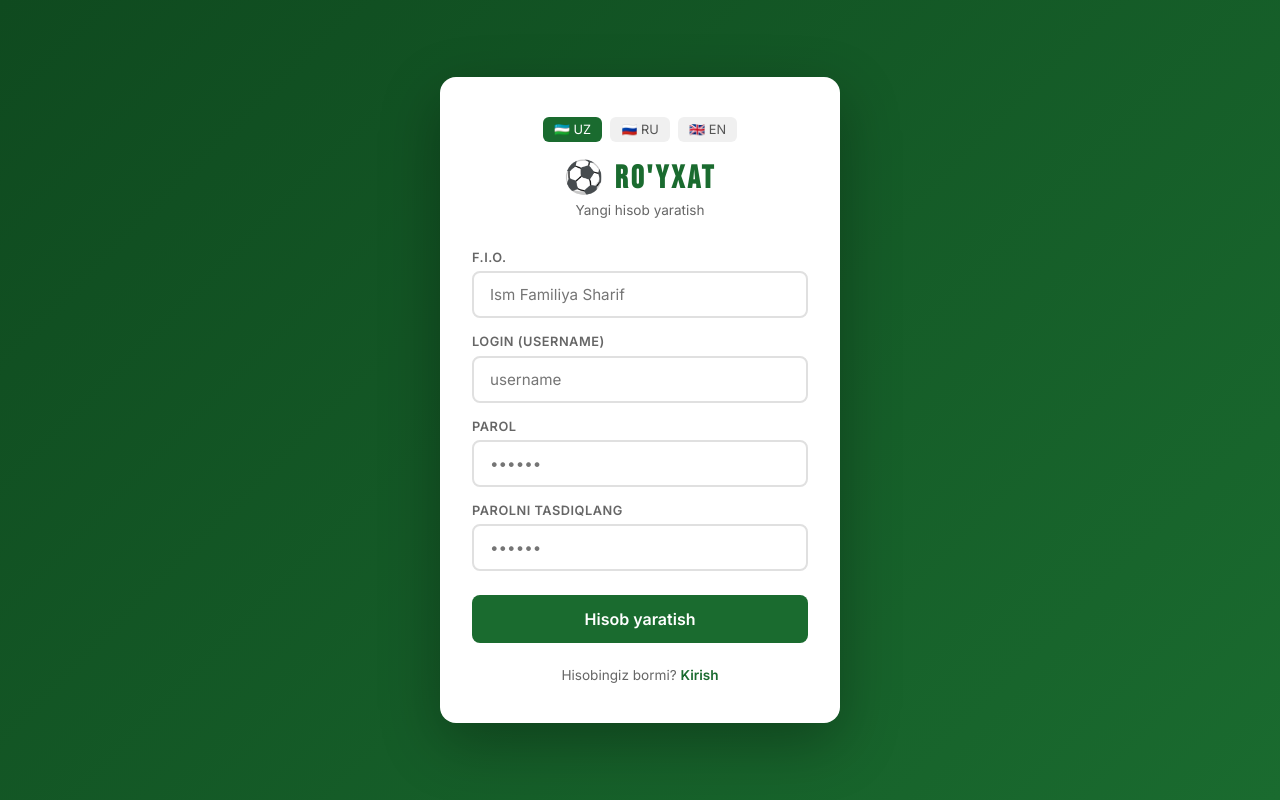
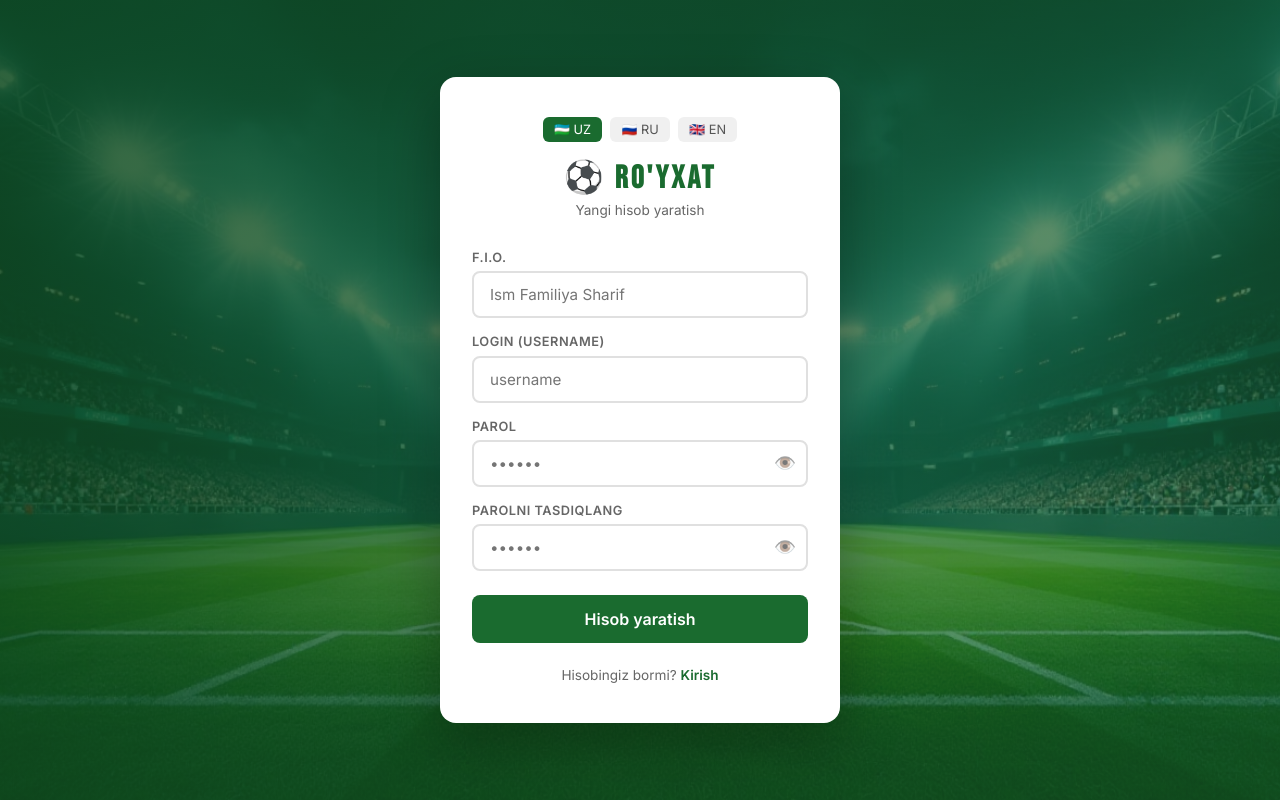
Before and after one commit to fayzullabekchanov/football-test, a Next.js app: page /registration in a window 1280 px wide. Built offline with nearby package versions, Linux system fonts and the light colour scheme.

Commit message:
v1.1(fon_parolShow)

```diff
--- a/pages/registration.js
+++ b/pages/registration.js
@@ -11,6 +11,9 @@ export default function Registration() {
   const [form, setForm] = useState({ fullName: '', userName: '', password: '', passwordConfirm: '' })
   const [error, setError] = useState('')
   const [loading, setLoading] = useState(false)
+
+  const [showPass, setShowPass] = useState(false)
+  const [showConfirm, setShowConfirm] = useState(false)
 
   const handleSubmit = async (e) => {
     e.preventDefault()
@@ -62,16 +65,42 @@ export default function Registration() {
             <input className="form-input" type="text" placeholder="username"
               value={form.userName} onChange={e => setForm({ ...form, userName: e.target.value })} required />
           </div>
+          {/*<div className="form-group">*/}
+          {/*  <label className="form-label">{t.reg_password}</label>*/}
+          {/*  <input className="form-input" type="password" placeholder="••••••"*/}
+          {/*    value={form.password} onChange={e => setForm({ ...form, password: e.target.value })} required />*/}
+          {/*</div>*/}
+          {/*<div className="form-group">*/}
+          {/*  <label className="form-label">{t.reg_confirm}</label>*/}
+          {/*  <input className="form-input" type="password" placeholder="••••••"*/}
+          {/*    value={form.passwordConfirm} onChange={e => setForm({ ...form, passwordConfirm: e.target.value })} required />*/}
+          {/*</div>*/}
+
+
           <div className="form-group">
             <label className="form-label">{t.reg_password}</label>
-            <input className="form-input" type="password" placeholder="••••••"
-              value={form.password} onChange={e => setForm({ ...form, password: e.target.value })} required />
+            <div className="input-wrap">
+              <input className="form-input" type={showPass ? 'text' : 'password'} placeholder="••••••"
+                     value={form.password} onChange={e => setForm({ ...form, password: e.target.value })} required />
+              <button type="button" className="eye-btn" onClick={() => setShowPass(!showPass)}>
+                {showPass ? '🙈' : '👁️'}
+              </button>
+            </div>
           </div>
+
           <div className="form-group">
             <label className="form-label">{t.reg_confirm}</label>
-            <input className="form-input" type="password" placeholder="••••••"
-              value={form.passwordConfirm} onChange={e => setForm({ ...form, passwordConfirm: e.target.value })} required />
+            <div className="input-wrap">
+              <input className="form-input" type={showConfirm ? 'text' : 'password'} placeholder="••••••"
+                     value={form.passwordConfirm} onChange={e => setForm({ ...form, passwordConfirm: e.target.value })} required />
+              <button type="button" className="eye-btn" onClick={() => setShowConfirm(!showConfirm)}>
+                {showConfirm ? '🙈' : '👁️'}
+              </button>
+            </div>
           </div>
+
+
+
           <button className="btn-primary" type="submit" disabled={loading}>
             {loading ? t.reg_loading : t.reg_btn}
           </button>
--- a/styles/globals.css
+++ b/styles/globals.css
@@ -100,7 +100,8 @@ body {
   display: flex;
   align-items: center;
   justify-content: center;
-  background: linear-gradient(135deg, var(--green-dark) 0%, var(--green) 100%);
+  background: linear-gradient(135deg, rgba(15,74,31,0.88) 0%, rgba(26,107,47,0.6) 100%),
+  url('/images/bg.png') center / cover no-repeat;
   padding: 1rem;
 }
 
@@ -549,6 +550,33 @@ body {
 .brand-icon { display: none; }
 .nav-link-icon { display: none; }
 
+/* PASSWORD VISIBILITY */
+.input-wrap {
+  position: relative;
+  display: flex;
+  align-items: center;
+}
+
+.input-wrap .form-input {
+  padding-right: 2.8rem;
+}
+
+.eye-btn {
+  position: absolute;
+  right: 0.75rem;
+  background: none;
+  border: none;
+  cursor: pointer;
+  font-size: 1.1rem;
+  padding: 0;
+  line-height: 1;
+  opacity: 0.6;
+  transition: opacity 0.2s;
+}
+
+.eye-btn:hover { opacity: 1; }
+
+
 @media (max-width: 450px) {
   .brand-full { display: none; }
   .brand-icon { display: inline; font-size: 1.4rem; }
```
Also changed, not shown: pages/login.js (+7 -2 lines), public/images/bg.png (added).
